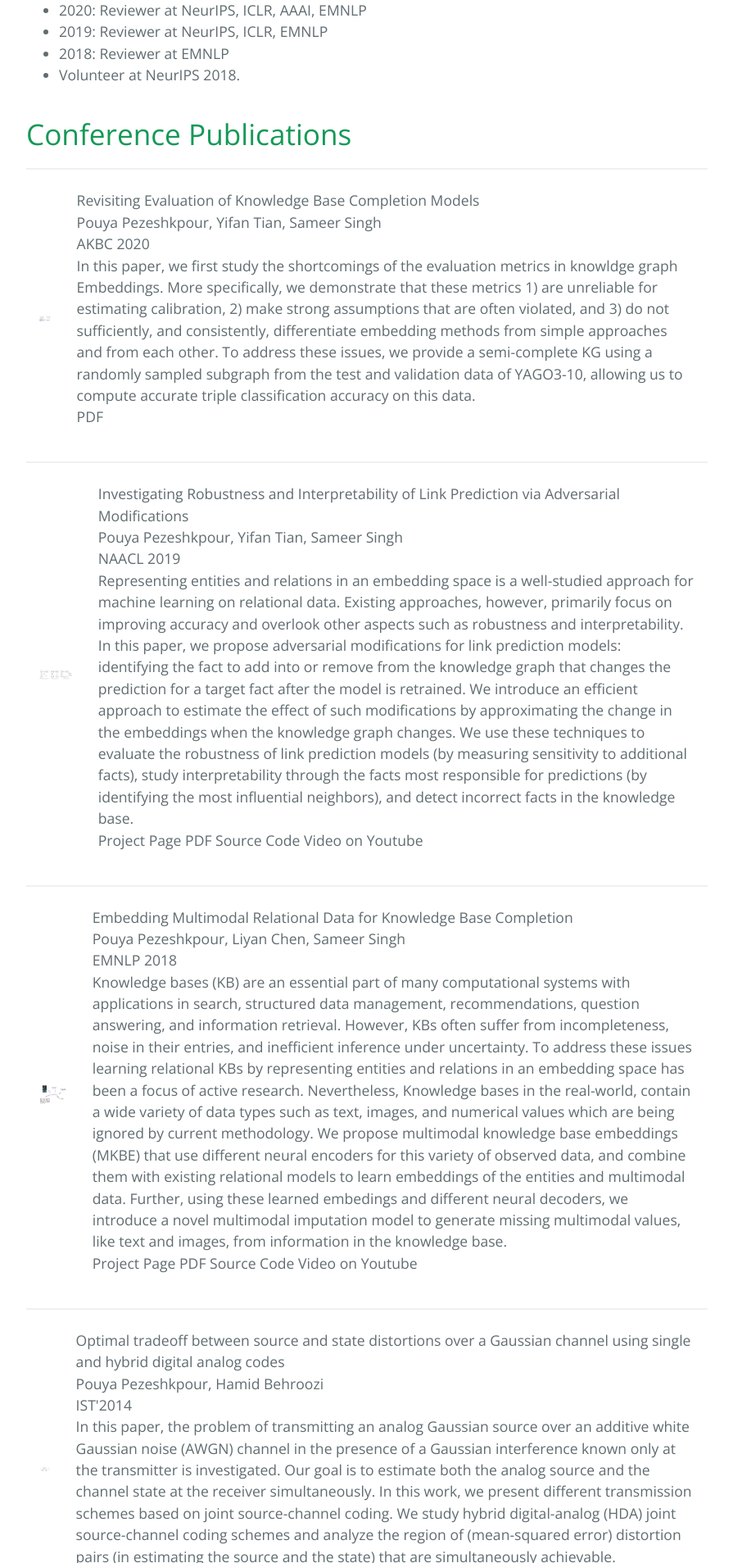
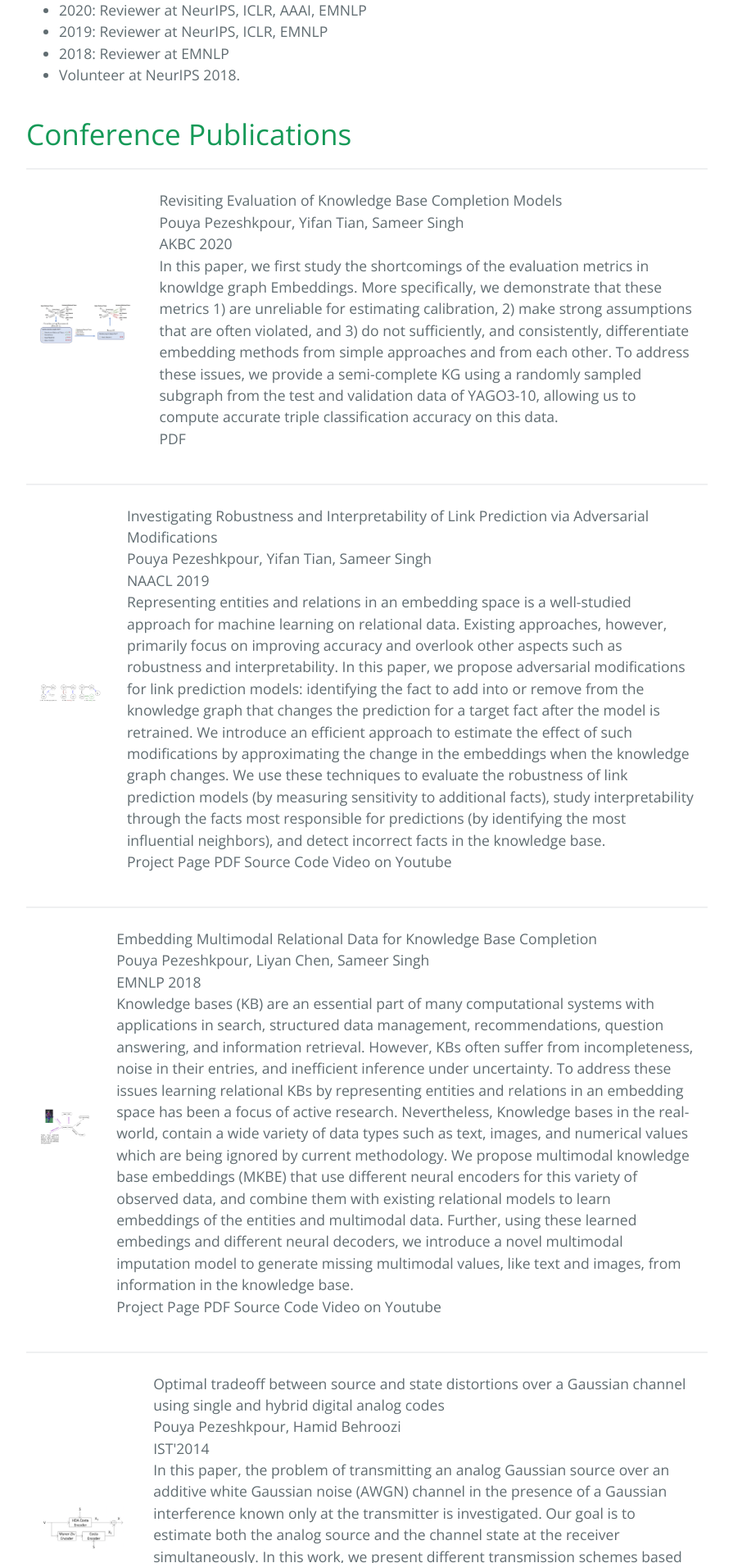
Before and after one commit to pouyapez/pouyapez.github.io, a Jekyll site: the page built from index.md, in a window 1280 px wide. Shown: the part 1182-3089 px from the top of the page at 82% size, without its empty margins (192-1087 px from the left). Built offline with Jekyll 4.4.1, drawn with Linux system fonts in a browser that asks for light colours.

Commit message:
Update index.md

```diff
--- a/index.md
+++ b/index.md
@@ -45,7 +45,7 @@
    <table class="content-table">
       <tr>
         <td>
-          <img class="left-align image noselect" src="/images/crowd.jpg" width="100">
+          <img class="left-align image noselect" src="/images/crowd.jpg" width="1000">
         </td>
         <td>
           <p class="text right-align text-large add-top-margin" style="width:100%;">
@@ -66,7 +66,7 @@
    <table class="content-table">
       <tr>
         <td>
-          <img class="left-align image noselect" src="/images/criage.png" width="500">
+          <img class="left-align image noselect" src="/images/criage.png" width="1000">
         </td>
         <td>
           <p class="text right-align text-large add-top-margin" style="width:100%;">
@@ -86,7 +86,7 @@
    <table class="content-table">
       <tr>
         <td>
-          <img class="left-align image noselect" src="/images/graph.jpg" width="500">
+          <img class="left-align image noselect" src="/images/graph.jpg" width="1000">
         </td>
         <td>
           <p class="text right-align text-large add-top-margin">
@@ -106,7 +106,7 @@
    <table class="content-table">
       <tr>
         <td>
-          <img class="left-align image noselect" src="/images/2014.png"  width="100">
+          <img class="left-align image noselect" src="/images/2014.png"  width="1000">
         </td>
         <td>
           <p class="text right-align text-large add-top-margin">
```
